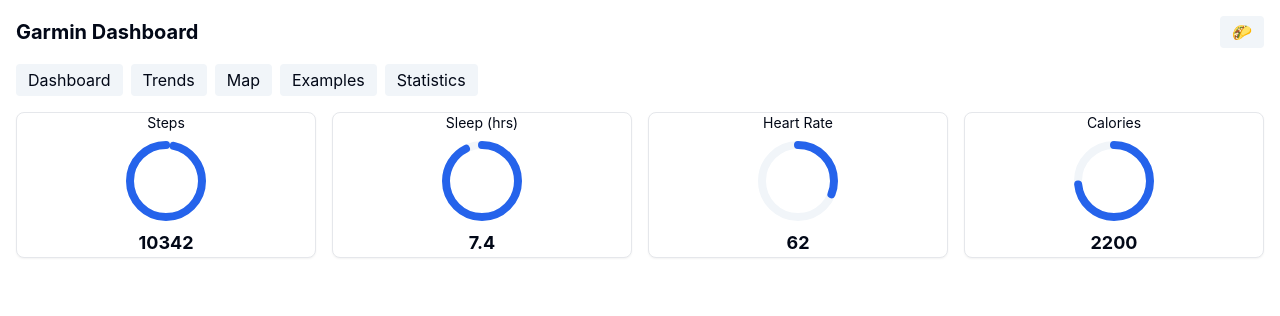
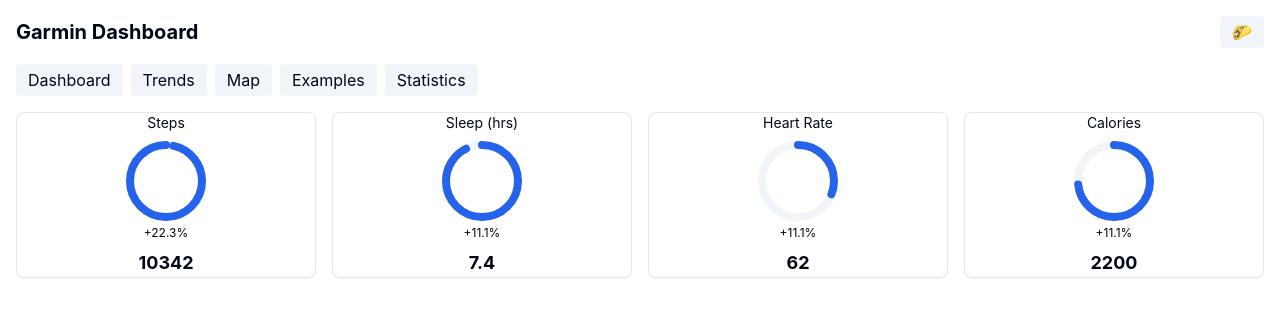
Before and after one commit to osmond/improved-system, a React (Vite) app: page / in a window 1280 px wide. Shown: the top 316 px of the page. Built offline with nearby package versions, Linux system fonts and the light colour scheme.

Commit message:
Add ProgressRingWithDelta component and integrate

```diff
--- /dev/null
+++ b/src/components/dashboard/ProgressRingWithDelta.tsx
@@ -0,0 +1,32 @@
+import React from "react";
+import { ProgressRing, type ProgressRingProps } from "./ProgressRing";
+
+export interface ProgressRingWithDeltaProps extends ProgressRingProps {
+  /** Current value used when computing delta */
+  current: number;
+  /** Previous value to compare against */
+  previous: number;
+  /** Decimal places for delta percentage */
+  decimalPlaces?: number;
+}
+
+export function ProgressRingWithDelta({
+  current,
+  previous,
+  decimalPlaces = 1,
+  ...ringProps
+}: ProgressRingWithDeltaProps) {
+  const delta = previous === 0 ? 0 : (current - previous) / previous;
+  const formatted = `${delta > 0 ? "+" : ""}${(delta * 100).toFixed(decimalPlaces)}%`;
+
+  return (
+    <div className="flex flex-col items-center">
+      <ProgressRing {...ringProps} />
+      <span className="text-xs mt-1" aria-label="Change from previous">
+        {formatted}
+      </span>
+    </div>
+  );
+}
+
+export default ProgressRingWithDelta;
--- a/src/components/dashboard/index.ts
+++ b/src/components/dashboard/index.ts
@@ -1,6 +1,7 @@
 
 export { default as ChartCard } from "./ChartCard";
 export * from "./ProgressRing";
+export * from "./ProgressRingWithDelta";
 export * from "./ActivitiesChart";
 export * from "./StepsChart";
 export * from "./DailyStepsChart";
--- a/src/pages/Dashboard.tsx
+++ b/src/pages/Dashboard.tsx
@@ -1,13 +1,14 @@
 import React, { useEffect, useRef, useState } from "react";
 import { Card } from "@/components/ui/card";
 import { Tabs, TabsList, TabsTrigger } from "@/components/ui/tabs";
-import { ProgressRing } from "@/components/dashboard/ProgressRing";
+import { ProgressRingWithDelta } from "@/components/dashboard/ProgressRingWithDelta";
 import { StepsChart } from "@/components/dashboard";
-import { useGarminData } from "@/hooks/useGarminData";
+import { useGarminData, useDailySteps } from "@/hooks/useGarminData";
 
 export default function Dashboard() {
   type Metric = "steps" | "sleep" | "heartRate" | "calories";
   const data = useGarminData();
+  const dailySteps = useDailySteps();
   const [expanded, setExpanded] = useState<Metric | null>(null);
   const dialogRef = useRef<HTMLDialogElement | null>(null);
 
@@ -35,6 +36,13 @@ export default function Dashboard() {
     }
   };
 
+  const previousSteps = dailySteps && dailySteps.length > 1
+    ? dailySteps[dailySteps.length - 2].steps
+    : data.steps * 0.9;
+  const previousSleep = data.sleep * 0.9;
+  const previousHeartRate = data.heartRate * 0.9;
+  const previousCalories = data.calories * 0.9;
+
   return (
     <div className="grid gap-4">
       <div className="grid gap-4 md:grid-cols-2 lg:grid-cols-4">
@@ -46,7 +54,12 @@ export default function Dashboard() {
           className="flex flex-col items-center cursor-pointer focus:outline-none focus:ring"
         >
           <h2 className="text-sm mb-2">Steps</h2>
-          <ProgressRing label="Steps progress" value={(data.steps / 10000) * 100} />
+          <ProgressRingWithDelta
+            label="Steps progress"
+            value={(data.steps / 10000) * 100}
+            current={data.steps}
+            previous={previousSteps}
+          />
           <span className="mt-2 text-lg font-bold">{data.steps}</span>
         </Card>
 
@@ -58,7 +71,12 @@ export default function Dashboard() {
           className="flex flex-col items-center cursor-pointer focus:outline-none focus:ring"
         >
           <h2 className="text-sm mb-2">Sleep (hrs)</h2>
-          <ProgressRing label="Sleep progress" value={(data.sleep / 8) * 100} />
+          <ProgressRingWithDelta
+            label="Sleep progress"
+            value={(data.sleep / 8) * 100}
+            current={data.sleep}
+            previous={previousSleep}
+          />
           <span className="mt-2 text-lg font-bold">{data.sleep}</span>
         </Card>
 
@@ -70,7 +88,12 @@ export default function Dashboard() {
           className="flex flex-col items-center cursor-pointer focus:outline-none focus:ring"
         >
           <h2 className="text-sm mb-2">Heart Rate</h2>
-          <ProgressRing label="Heart rate progress" value={(data.heartRate / 200) * 100} />
+          <ProgressRingWithDelta
+            label="Heart rate progress"
+            value={(data.heartRate / 200) * 100}
+            current={data.heartRate}
+            previous={previousHeartRate}
+          />
           <span className="mt-2 text-lg font-bold">{data.heartRate}</span>
         </Card>
 
@@ -82,7 +105,12 @@ export default function Dashboard() {
           className="flex flex-col items-center cursor-pointer focus:outline-none focus:ring"
         >
           <h2 className="text-sm mb-2">Calories</h2>
-          <ProgressRing label="Calories progress" value={(data.calories / 3000) * 100} />
+          <ProgressRingWithDelta
+            label="Calories progress"
+            value={(data.calories / 3000) * 100}
+            current={data.calories}
+            previous={previousCalories}
+          />
           <span className="mt-2 text-lg font-bold">{data.calories}</span>
         </Card>
       </div>
```
